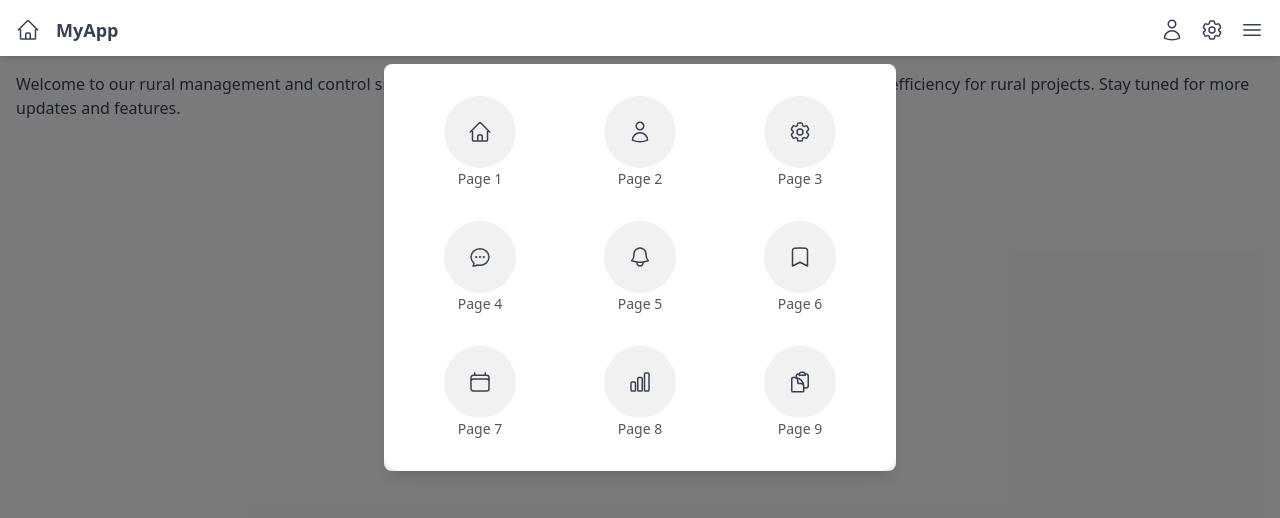
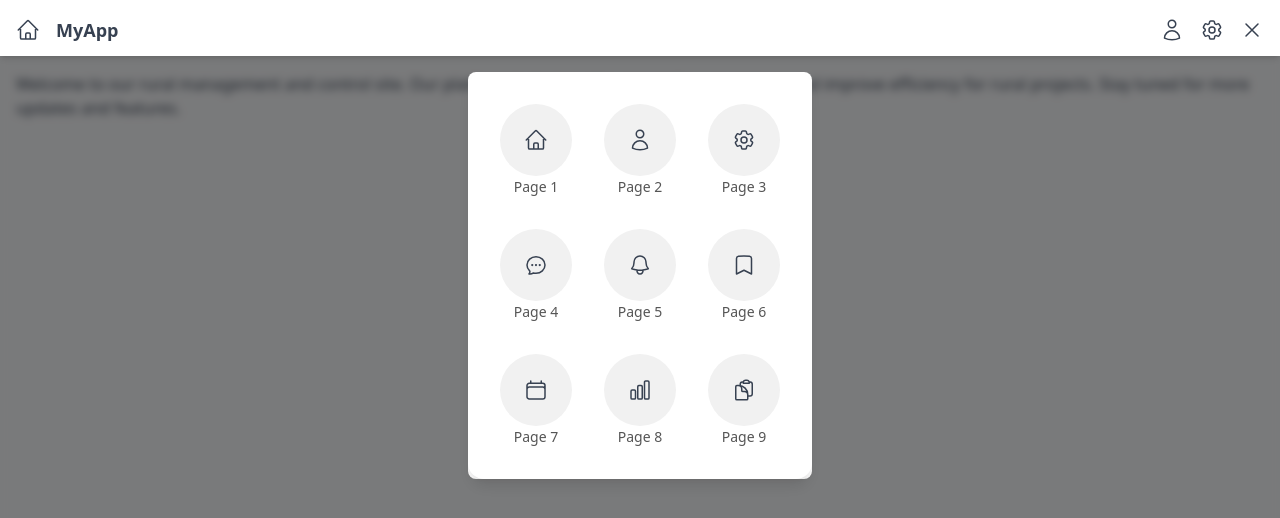
Before and after one commit to anishizi/agrica, a Next.js app: page / in a window 1280 px wide. Both pictures are taken after a click on the icon 1252 px from the left and 30 px from the top of the page. Shown: the top 518 px of the page. Built offline with nearby package versions, Linux system fonts and the light colour scheme.

Commit message:
Update Navbar.tsx

```diff
--- a/src/components/Navbar.tsx
+++ b/src/components/Navbar.tsx
@@ -4,6 +4,7 @@ import {
   UserIcon,
   Cog6ToothIcon,
   Bars3Icon,
+  XMarkIcon, // Import the X icon
   ChatBubbleOvalLeftEllipsisIcon,
   BellIcon,
   BookmarkIcon,
@@ -65,13 +66,17 @@ const Navbar: React.FC = () => {
           <div className="flex items-center space-x-4">
             <UserIcon className="icon" />
             <Cog6ToothIcon className="icon" />
-            <Bars3Icon className="icon cursor-pointer" onClick={toggleMenu} />
+            {menuOpen ? (
+              <XMarkIcon className="icon cursor-pointer" onClick={toggleMenu} />
+            ) : (
+              <Bars3Icon className="icon cursor-pointer" onClick={toggleMenu} />
+            )}
           </div>
         </div>
       </nav>
       {menuOpen && (
-        <div className="fixed inset-0 bg-black bg-opacity-50 flex justify-center items-start z-40">
-          <div className="menu-wrapper mt-2 w-full max-w-lg mx-4"> {/* Adjust for mobile */}
+        <div className="fixed inset-0 bg-black bg-opacity-50 flex justify-center items-start z-40 backdrop-blur-sm">
+          <div className="menu-wrapper mt-4 mx-2"> {/* Reduce left and right margin */}
             <div className="menu rounded-lg">
               {Array.from({ length: 9 }, (_, i) => {
                 const IconComponent = icons[i % icons.length];
```
